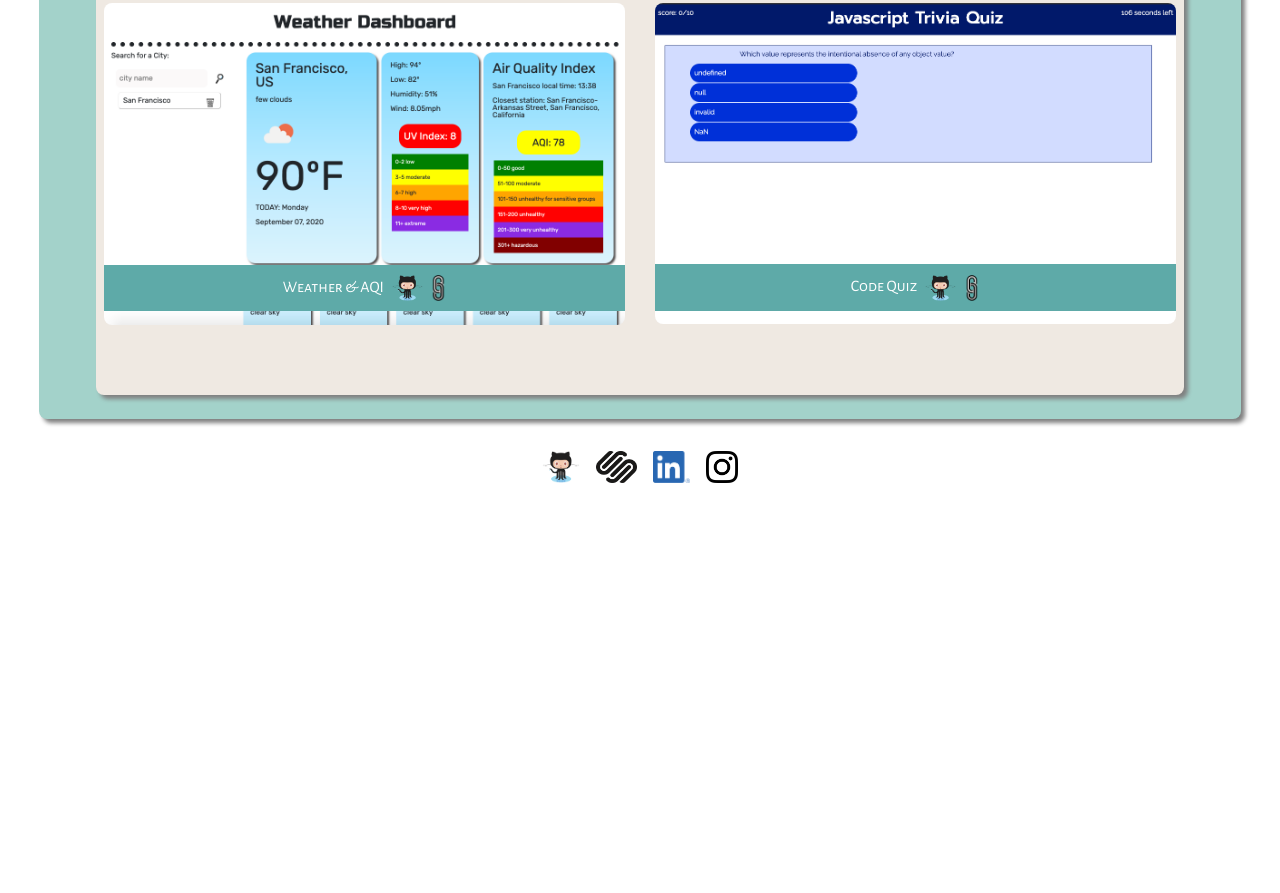
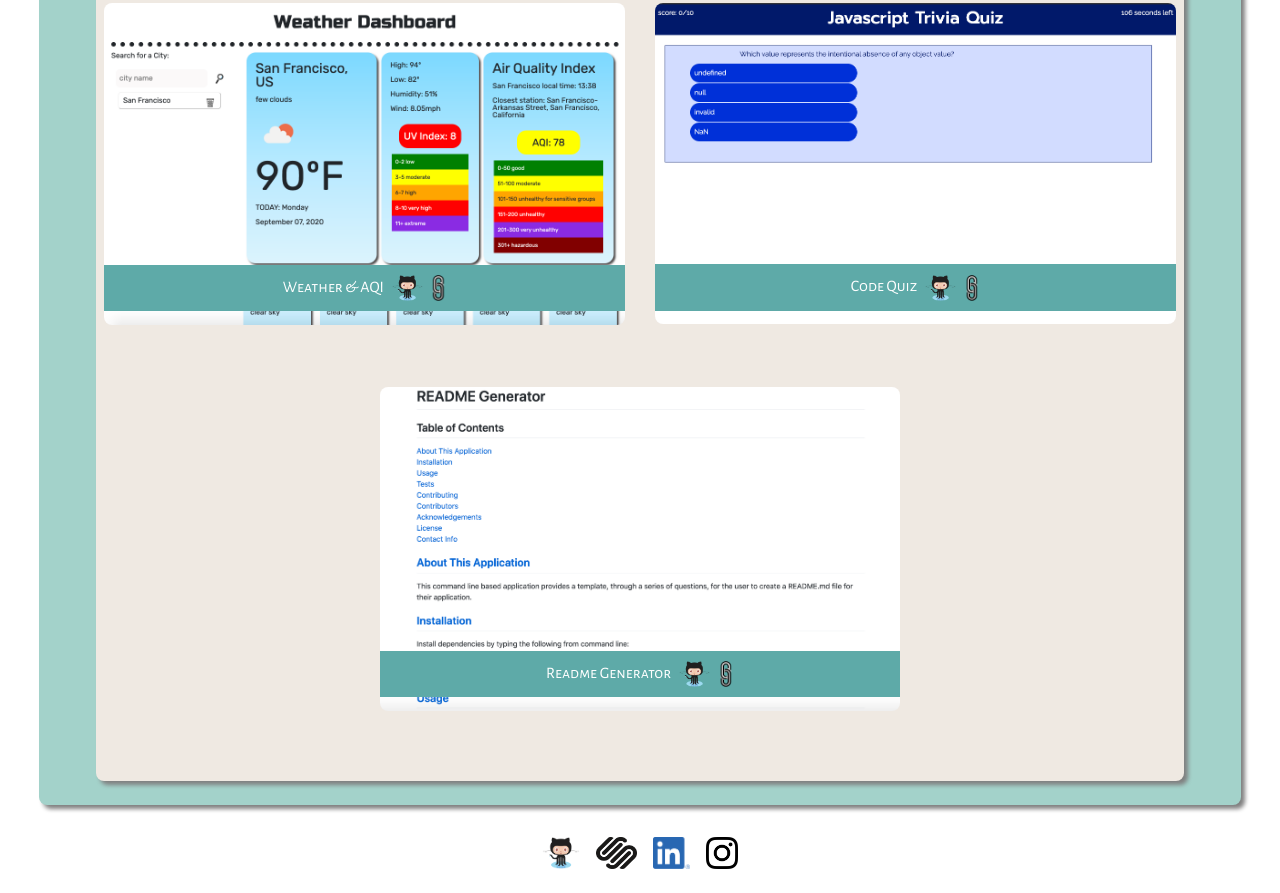
Before and after one commit to baytamo/portfolio, a plain HTML site: page portfolio.html in a window 1280 px wide. Shown: the part 1331-2224 px from the top of the page. Before the commit the page ends 1838 px from the top, so only its background shows below. Drawn offline with nearby package versions, Linux system fonts and the light colour scheme; a web font is replaced by a local one.

Commit message:
added readme generator to portfolio

```diff
--- a/portfolio.html
+++ b/portfolio.html
@@ -284,6 +284,38 @@
               </p>
             </div>
 
+            <!-- README Generator -->
+            <div class="col-12 col-md-6">
+              <img
+                class="git-pics"
+                alt="readme generator"
+                src="images/readme.png"
+              />
+              <p class="git-text">
+                Readme Generator
+                <a
+                  href="https://github.com/baytamo/09-readme-generator"
+                  target="_blank"
+                >
+                  <img
+                    class="link-emojis"
+                    alt="github emoji"
+                    src="images/github.png"
+                  />
+                </a>
+                <a
+                  href="https://baytamo.github.io/09-readme-generator/"
+                  target="_blank"
+                >
+                  <img
+                    class="link-emojis"
+                    alt="chain emoji"
+                    src="images/link.png"
+                  />
+                </a>
+              </p>
+            </div>
+
             <!-- this tag below closes the row for the right column -->
           </section>
         </div>
```
Also changed, not shown: images/readme.png (added).
